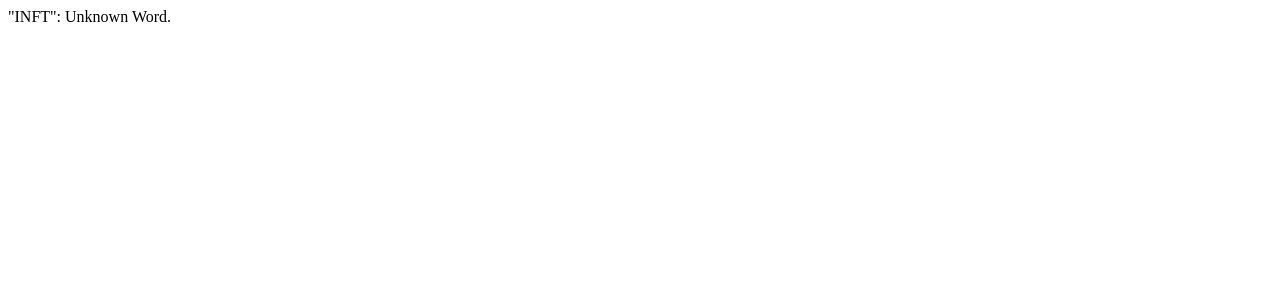
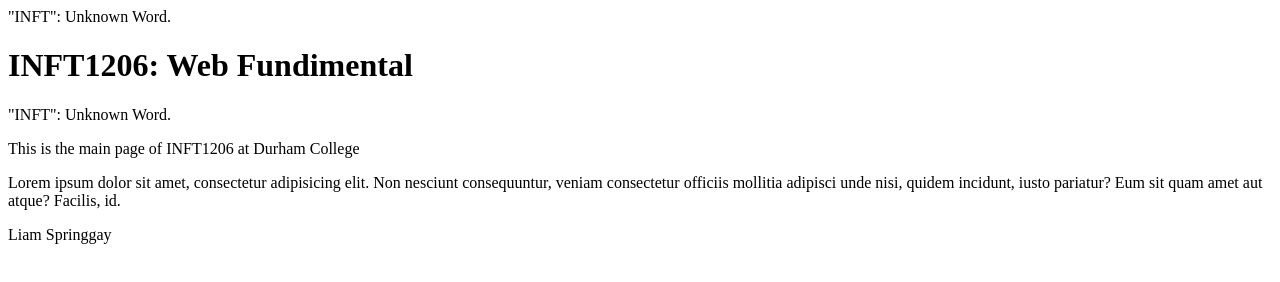
Before and after one commit to Li9m/inft1206sec3, a plain HTML site: page Index.html in a window 1280 px wide. Drawn offline with Linux system fonts and the light colour scheme.

Commit message:
update.index.html.version1
add name

```diff
--- a/Index.html
+++ b/Index.html
@@ -6,7 +6,9 @@
     <title>INFT1206</title>     "INFT": Unknown Word.
 </head>
 <body>
-    <h1></h1>
-
+    <h1>INFT1206: Web Fundimental</h1>  "INFT": Unknown Word.
+    <p>This is the main page of INFT1206 at Durham College</p>
+    <p>Lorem ipsum dolor sit amet, consectetur adipisicing elit. Non nesciunt consequuntur, veniam consectetur officiis mollitia adipisci unde nisi, quidem incidunt, iusto pariatur? Eum sit quam amet aut atque? Facilis, id.</p>
+    <p>Liam Springgay</p>
 </body>
 </html>
```
